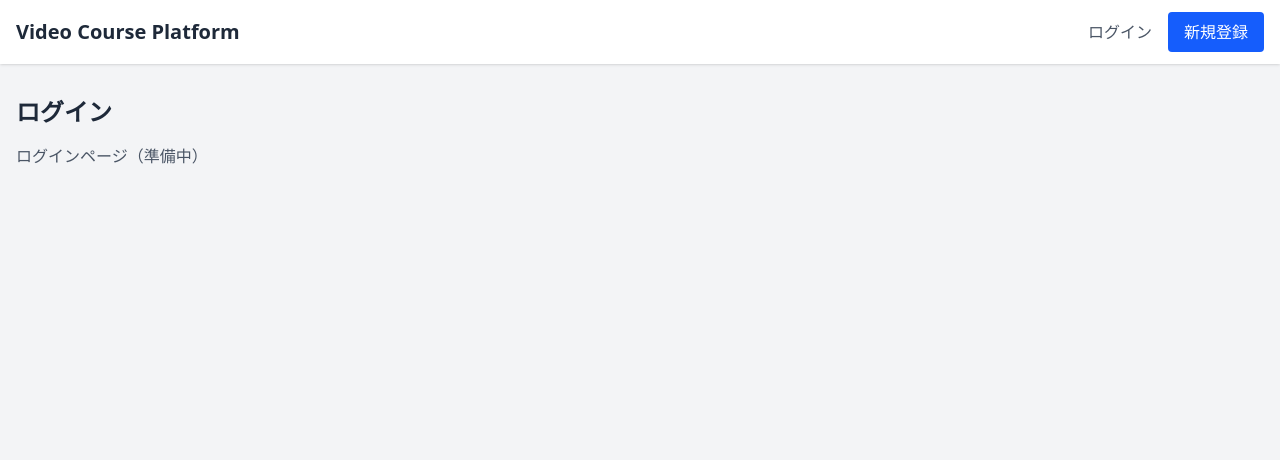
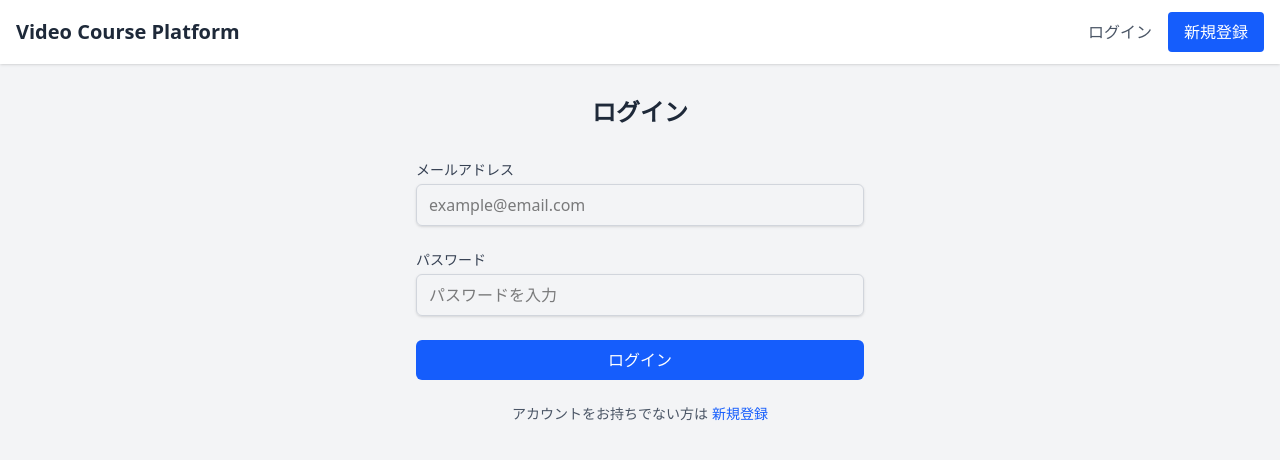
Before and after one commit to shiramizu-junya/claude-code-sample, a React (Vite) app: page /login in a window 1280 px wide. Shown: the top 460 px of the page. Built offline with nearby package versions, Linux system fonts and the light colour scheme; no server answers.

Commit message:
feat: ログインフォームを実装し、エラーハンドリングを追加

```diff
--- a/src/pages/Login.tsx
+++ b/src/pages/Login.tsx
@@ -1,8 +1,168 @@
+import { useState } from 'react';
+import { Link, useNavigate } from 'react-router-dom';
+import { supabase } from '../lib/supabase';
+
+interface FormData {
+  email: string;
+  password: string;
+}
+
+interface FormErrors {
+  email?: string;
+  password?: string;
+}
+
 export const Login = () => {
+  const navigate = useNavigate();
+  const [formData, setFormData] = useState<FormData>({
+    email: '',
+    password: '',
+  });
+  const [errors, setErrors] = useState<FormErrors>({});
+  const [isLoading, setIsLoading] = useState(false);
+  const [apiError, setApiError] = useState<string | null>(null);
+
+  const validateForm = (): boolean => {
+    const newErrors: FormErrors = {};
+
+    if (!formData.email) {
+      newErrors.email = 'メールアドレスを入力してください';
+    } else if (!/^[^\s@]+@[^\s@]+\.[^\s@]+$/.test(formData.email)) {
+      newErrors.email = '有効なメールアドレスを入力してください';
+    }
+
+    if (!formData.password) {
+      newErrors.password = 'パスワードを入力してください';
+    }
+
+    setErrors(newErrors);
+    return Object.keys(newErrors).length === 0;
+  };
+
+  const handleChange = (e: React.ChangeEvent<HTMLInputElement>) => {
+    const { name, value } = e.target;
+    setFormData((prev) => ({ ...prev, [name]: value }));
+    if (errors[name as keyof FormErrors]) {
+      setErrors((prev) => ({ ...prev, [name]: undefined }));
+    }
+  };
+
+  const handleSubmit = async (e: React.FormEvent) => {
+    e.preventDefault();
+    setApiError(null);
+
+    if (!validateForm()) {
+      return;
+    }
+
+    setIsLoading(true);
+
+    try {
+      const { error } = await supabase.auth.signInWithPassword({
+        email: formData.email,
+        password: formData.password,
+      });
+
+      if (error) {
+        throw error;
+      }
+
+      navigate('/');
+    } catch (error) {
+      if (error instanceof Error) {
+        if (error.message.includes('Invalid login credentials')) {
+          setApiError('メールアドレスまたはパスワードが正しくありません');
+        } else if (error.message.includes('Email not confirmed')) {
+          setApiError('メールアドレスの確認が完了していません');
+        } else {
+          setApiError(error.message);
+        }
+      } else {
+        setApiError('ログイン中にエラーが発生しました');
+      }
+    } finally {
+      setIsLoading(false);
+    }
+  };
+
   return (
-    <div>
-      <h1 className="text-2xl font-bold text-gray-800">ログイン</h1>
-      <p className="mt-4 text-gray-600">ログインページ（準備中）</p>
+    <div className="mx-auto max-w-md">
+      <h1 className="mb-8 text-center text-2xl font-bold text-gray-800">
+        ログイン
+      </h1>
+
+      <form onSubmit={handleSubmit} className="space-y-6">
+        {apiError && (
+          <div className="rounded-md bg-red-50 p-4">
+            <p className="text-sm text-red-700">{apiError}</p>
+          </div>
+        )}
+
+        <div>
+          <label
+            htmlFor="email"
+            className="block text-sm font-medium text-gray-700"
+          >
+            メールアドレス
+          </label>
+          <input
+            type="email"
+            id="email"
+            name="email"
+            value={formData.email}
+            onChange={handleChange}
+            className={`mt-1 block w-full rounded-md border px-3 py-2 shadow-sm focus:outline-none focus:ring-1 ${
+              errors.email
+                ? 'border-red-300 focus:border-red-500 focus:ring-red-500'
+                : 'border-gray-300 focus:border-blue-500 focus:ring-blue-500'
+            }`}
+            placeholder="example@email.com"
+          />
+          {errors.email && (
+            <p className="mt-1 text-sm text-red-600">{errors.email}</p>
+          )}
+        </div>
+
+        <div>
+          <label
+            htmlFor="password"
+            className="block text-sm font-medium text-gray-700"
+          >
+            パスワード
+          </label>
+          <input
+            type="password"
+            id="password"
+            name="password"
+            value={formData.password}
+            onChange={handleChange}
+            className={`mt-1 block w-full rounded-md border px-3 py-2 shadow-sm focus:outline-none focus:ring-1 ${
+              errors.password
+                ? 'border-red-300 focus:border-red-500 focus:ring-red-500'
+                : 'border-gray-300 focus:border-blue-500 focus:ring-blue-500'
+            }`}
+            placeholder="パスワードを入力"
+          />
+          {errors.password && (
+            <p className="mt-1 text-sm text-red-600">{errors.password}</p>
+          )}
+        </div>
+
+        <button
+          type="submit"
+          disabled={isLoading}
+          className="w-full rounded-md bg-blue-600 px-4 py-2 text-white hover:bg-blue-700 focus:outline-none focus:ring-2 focus:ring-blue-500 focus:ring-offset-2 disabled:cursor-not-allowed disabled:opacity-50"
+        >
+          {isLoading ? 'ログイン中...' : 'ログイン'}
+        </button>
+      </form>
+
+      <p className="mt-6 text-center text-sm text-gray-600">
+        アカウントをお持ちでない方は
+        <Link to="/signup" className="ml-1 text-blue-600 hover:underline">
+          新規登録
+        </Link>
+      </p>
     </div>
   );
 };
```
